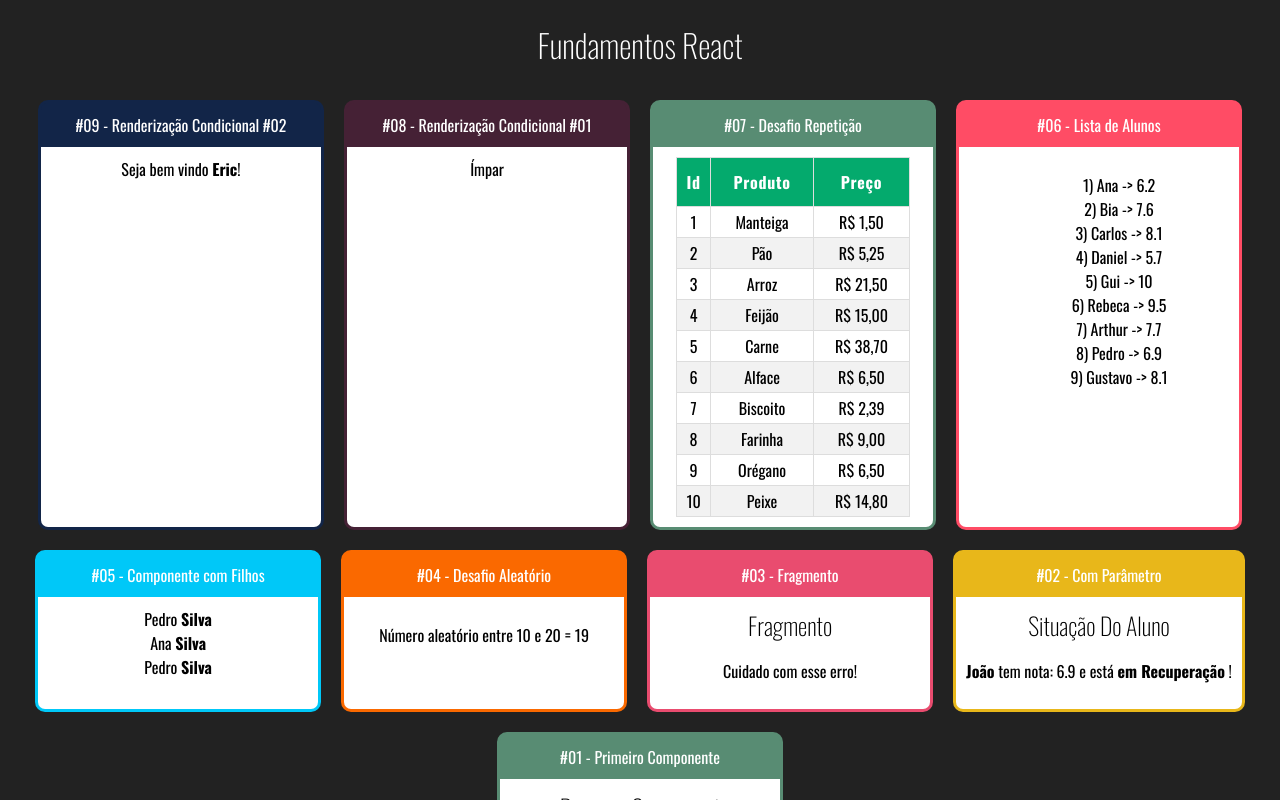
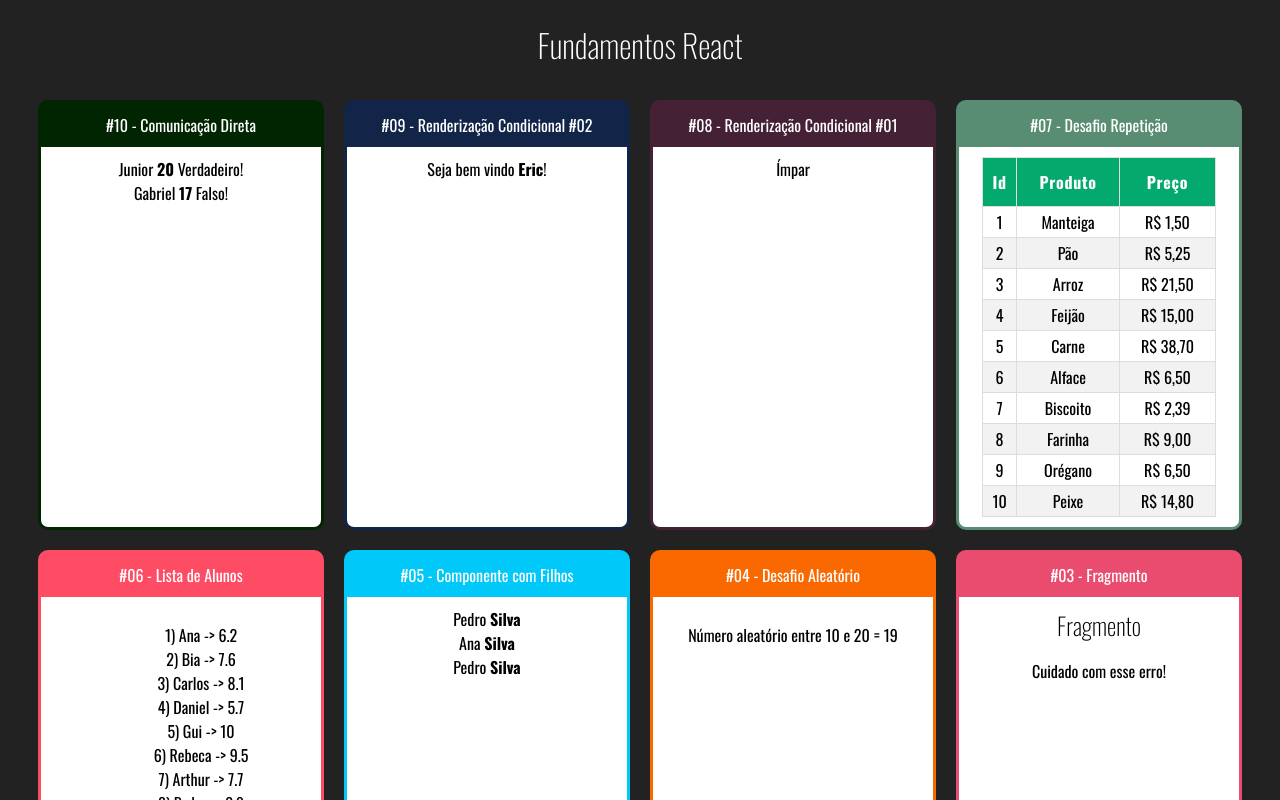
Before and after one commit to eric-moniz/curso-react-redux, a React (Create React App) app: page / in a window 1280 px wide. Shown: the top 800 px of the page. Built offline with nearby package versions, Linux system fonts and the light colour scheme.

Commit message:
aula 34 - Comunicação Direta

```diff
--- a/src/App.jsx
+++ b/src/App.jsx
@@ -12,12 +12,17 @@ import ListaAlunos from "./components/basicos/repeticao/ListaAlunos";
 import TabelaProdutos from "./components/basicos/repeticao/TabelaProdutos";
 import ParOuImpar from "./components/condicional/ParOuImpar";
 import UsuarioInfo from "./components/condicional/UsuarioInfo";
+import DiretaPai from "./components/comunicação/DiretaPai";
 
 const App = () => (
   <div className="App">
     <h1>Fundamentos React</h1>
 
     <div className="Cards">
+      <Card titulo="#10 - Comunicação Direta" color="#012500">
+        <DiretaPai />
+      </Card>
+
       <Card titulo="#09 - Renderização Condicional #02" color="#122548">
         <UsuarioInfo usuario={{ nome: "Eric" }} />
         {/* <UsuarioInfo usuario={{}} />
--- /dev/null
+++ b/src/components/comunicação/DiretaFilho.jsx
@@ -0,0 +1,15 @@
+import React from "react";
+
+const DiretaFilho = props => {
+  return (
+    <div>
+      <span>{props.nome} </span>
+      <span>
+        <strong>{props.idade}</strong>{" "}
+      </span>
+      <span>{props.nerd ? "Verdadeiro" : "Falso"}!</span>
+    </div>
+  );
+};
+
+export default DiretaFilho;
--- /dev/null
+++ b/src/components/comunicação/DiretaPai.jsx
@@ -0,0 +1,13 @@
+import React from "react";
+import DiretaFilho from "./DiretaFilho";
+
+const DiretaPai = props => {
+  return (
+    <div>
+      <DiretaFilho nome="Junior" idade={20} nerd={true} />
+      <DiretaFilho nome="Gabriel" idade={17} nerd={false} />
+    </div>
+  );
+};
+
+export default DiretaPai;
```
